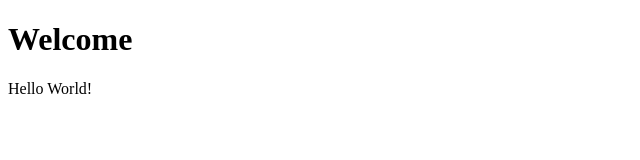
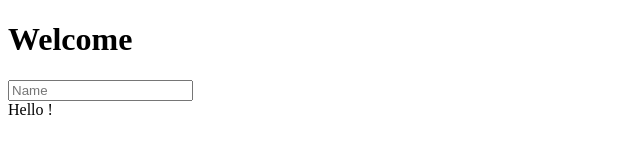
Before and after one commit to TheTimonator96/CS50_Web, a plain HTML site: page hello.html in a window 1280 px wide. Shown: the whole page, without its empty margins (0-640 px from the left). Drawn offline with Linux system fonts and the light colour scheme.

Commit message:
hello.html

```diff
--- a/hello.html
+++ b/hello.html
@@ -6,6 +6,9 @@
     </header>
     <h1>Welcome</h1>
     <body>
-        Hello World!
+        <form action="name" method="get">
+            <input type="text" placeholder="Name" name="name" id="name">
+        </form>
+        Hello <span id="name"></span>!
     </body>
 </html>
```
